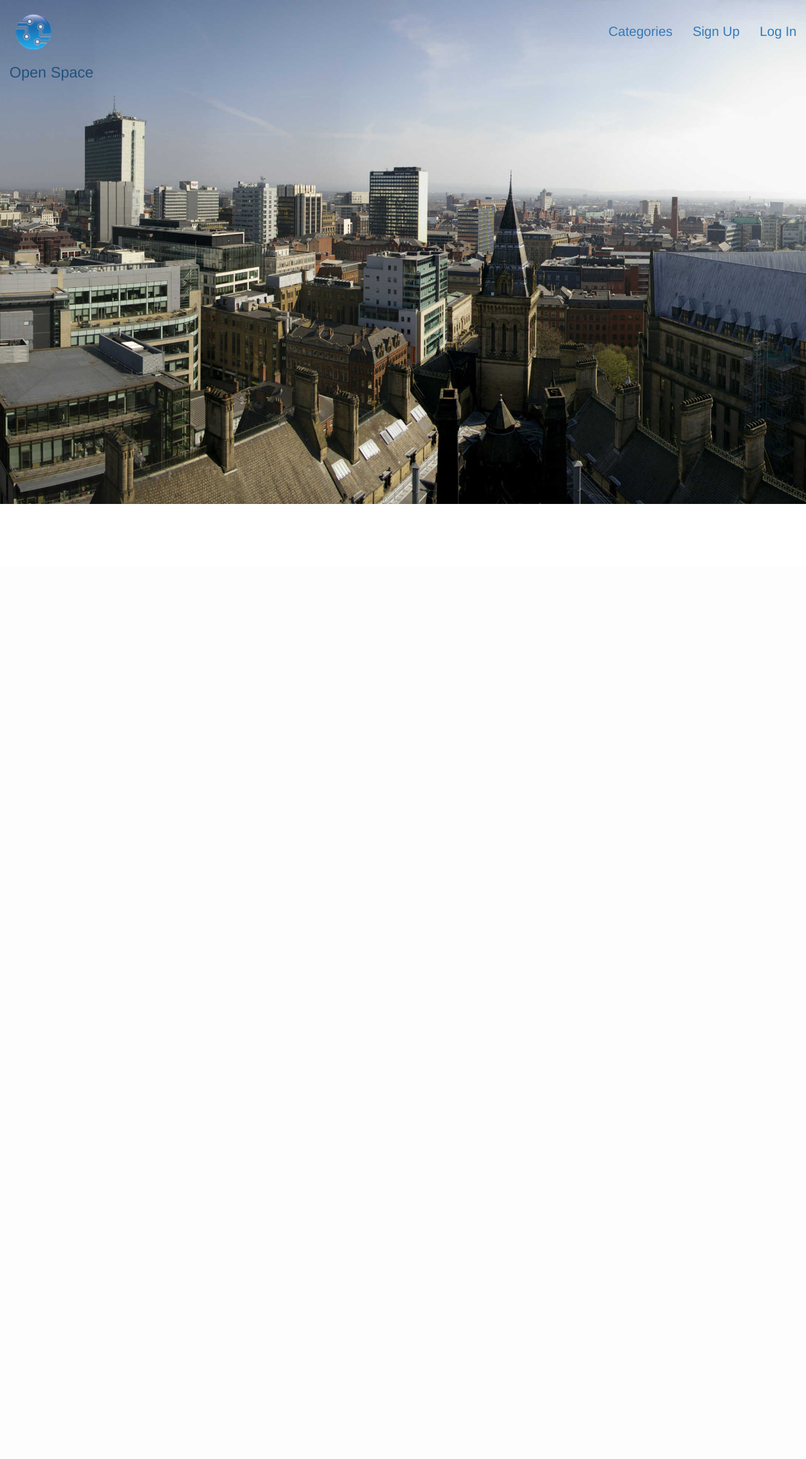
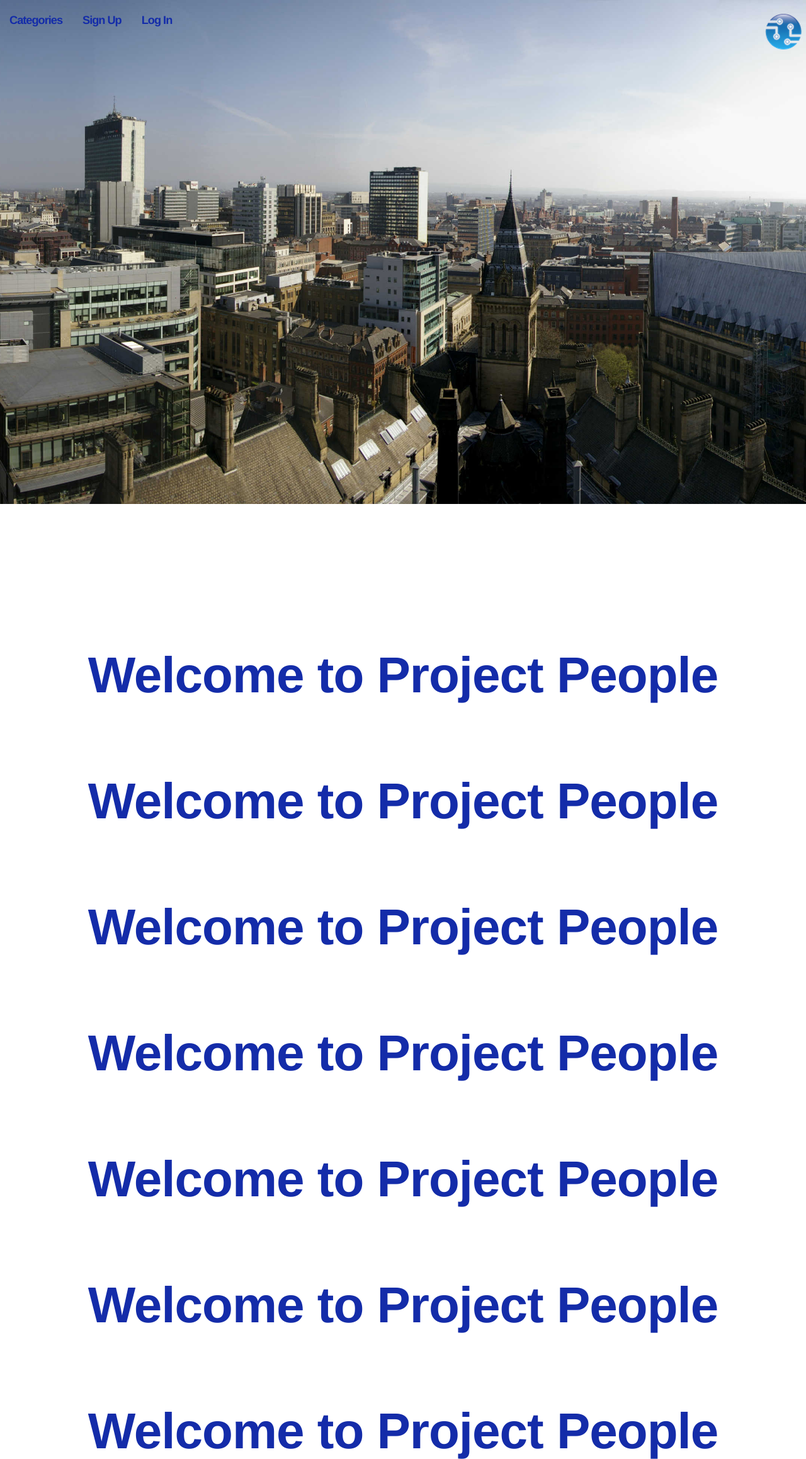
Before and after one commit to c-rhodes/hack2014, a Django app: template hack2014/templates/pages/home.html in a window 1280 px wide. Shown: the whole page at 63% size. Before the commit the page ends 800 px from the top, so only its background shows below. Run offline with Django 3.2, Linux system fonts and the light colour scheme; the template is opened without the code that fills it, so the values that code supplies are empty; some libraries are stand-ins or nearby versions.

Commit message:
new UI chnages

```diff
--- a/hack2014/static/css/project.css
+++ b/hack2014/static/css/project.css
@@ -1,6 +1,10 @@
 /* Our custom project CSS here. */
 a {
-	font-size: 1.5em;
+	font-size: 1.3em;
+	color:#142CA9;
+	line-height: 44px;
+	letter-spacing: -1px;
+	font-weight: bold;
 }
 
 .glyphicon {
@@ -16,3 +20,24 @@ a {
 .container {
 	padding-top: 100px;
 }
+
+.text-center {
+
+	text-align: center;
+	margin-top: 150px;
+	color: #444;
+	padding: 0px 0px 6px 0px;
+	font-size: 80px;
+	line-height: 44px;
+	letter-spacing: -1px;
+	font-weight: bold;
+	color: #142CA9;
+}
+
+.navbar-collapse.collapsing,
+.navbar-collapse.in {
+
+    position: absolute;
+    background-color: #000;
+
+}
--- a/hack2014/templates/base.html
+++ b/hack2014/templates/base.html
@@ -35,7 +35,6 @@
     {% endblock %}
   </head>
   <div class="header">
-      <a class="navbar-brand" href="{% url 'home' %}"><img src="{% static 'img/logo.png' %}"><h3>Open Space</h3></img></a>
       <div class="container-fluid">
       <button type="button" class="navbar-toggle" data-toggle="collapse" data-target=".navbar-collapse">
               <span class="sr-only">Toggle navigation</span>
@@ -43,7 +42,8 @@
               <span class="icon-bar"></span>
               <span class="icon-bar"></span>
       </button>
-       <nav class="navbar-inner navbar-static-top navbar-right" data-target=".navbar-collapse">
+       <nav class="navbar-inner navbar-fixed-top nabar-collapse" data-target=".navbar-collapse">
+        <a class="navbar-brand navbar-right" href="{% url 'home' %}"><img src="{% static 'img/logo.png' %}"></img></a>
         <ul class="nav nav-pills">
           <li><a href="{% url 'category:category-list' %}">{% trans "Categories" %}</a></li>
           {% if request.user.is_authenticated %}
@@ -53,6 +53,7 @@
               </a>
               <ul class="dropdown-menu" role="menu">
                 <li><a href="{% url 'projects:project-list'  %}">{% trans " My Projects" %}</a></li>
+                <li><a href="{% url 'projects:user-participating_project-list'  %}">{% trans "Projects I'm attending" %}</a></li>
                 <li><a href="{% url 'projects:project-create'  %}">{% trans "Create Project" %}</a></li>
               </ul>
             </li>
@@ -64,7 +65,7 @@
           {% endif %}
         </ul>
       </div>
-      </div>
+    </div>
 </nav>
 
     <div class="container">
--- a/hack2014/templates/category/category_list.html
+++ b/hack2014/templates/category/category_list.html
@@ -4,8 +4,8 @@
 <h1> Categories we have events available for:</h1>
 <div class="list-group">
 	{% for category in categories %}
-		<a class="list-group-item" href="{% url 'category:category-detail' category.slug %}">{{ category.name }}</a>
-		<p class="list-group-item"> {{category.description}}</p>
+		<a class="list-group-item" href="{% url 'category:category-detail' category.slug %}">{{ category.name }} - {{category.description}}</a>
+
 	{% endfor %}
 </div>
 
--- a/hack2014/templates/pages/home.html
+++ b/hack2014/templates/pages/home.html
@@ -1,11 +1,32 @@
 {% extends "base.html" %}
 {% load staticfiles i18n %}
-
 {% block css %}
 	<link href="{% static 'css/stylish-portfolio.css' %}" rel="stylesheet">
 	<link rel="stylesheet" href="//netdna.bootstrapcdn.com/bootstrap/3.1.1/css/bootstrap.min.css">
 	<link href="{% static 'css/project.css' %}" rel="stylesheet">
 {% endblock %}
+
 {% block content %}
+<div class="text-center">
+         Welcome to Project People
+ </div>
+ <div class="text-center">
+         Welcome to Project People
+ </div>
+ <div class="text-center">
+         Welcome to Project People
+ </div>
+ <div class="text-center">
+         Welcome to Project People
+ </div>
+ <div class="text-center">
+         Welcome to Project People
+ </div>
+ <div class="text-center">
+         Welcome to Project People
+ </div>
+ <div class="text-center">
+         Welcome to Project People
+ </div>
 
 {% endblock %}
--- a/hack2014/templates/project/project_form.html
+++ b/hack2014/templates/project/project_form.html
@@ -4,8 +4,8 @@
 {% block content %}
 <h1> Create a new project to share with others</h1>
 </br>
-	<form action="" method="post">{% csrf_token %}
+	<form action="#" method="post">{% csrf_token %}
 	    {{ form | bootstrap }}
-	    <input type="submit" value="Create" class="btn btn-default"/>
+	    <input type="submit" value="Create" class="btn btn-success"/>
 	</form>
 {% endblock content %}
```
Also changed, not shown: hack2014/templates/project/project_list.html (+9 -2 lines).
